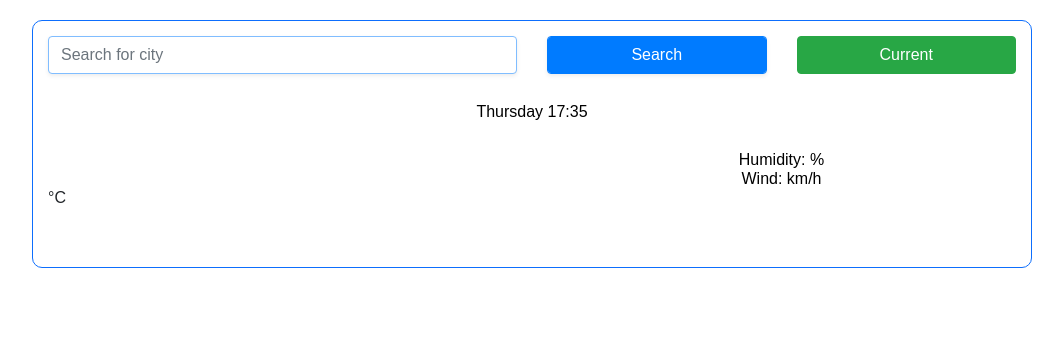
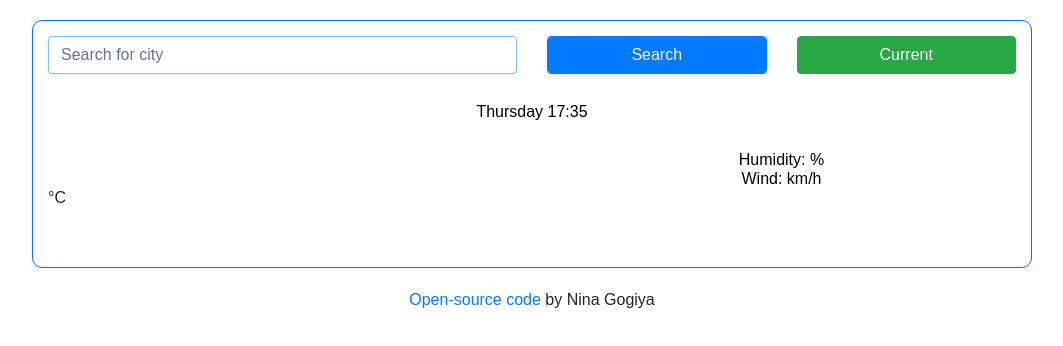
Before and after one commit to ninogogiya/new-weather-app, a plain HTML site: page index.html in a window 1280 px wide. Shown: the whole page, without its empty margins (108-1171 px from the left). Drawn offline with nearby package versions, Linux system fonts and the light colour scheme; no server answers.

Commit message:
Added Source Code

```diff
--- a/index.html
+++ b/index.html
@@ -70,7 +70,9 @@
         </div>
       </div>
     </div>
-
+    <p>
+   <a href="https://github.com/ninogogiya/new-weather-app"> Open-source code </a> by Nina Gogiya
+    <p>
     <script src="script.js"></script>
   </body>
 </html>
--- a/style.css
+++ b/style.css
@@ -48,7 +48,7 @@ li {
   font-size: 100px;
   font-weight: 800;
   line-height: 1;
-  text-align: center;
+  text-align: left;
 }
 
 .units {
@@ -60,3 +60,8 @@ li {
   margin-bottom: 30px;
   text-align: center;
 }
+
+p {
+    font-family: arial;
+    text-align: center;
+}
```
